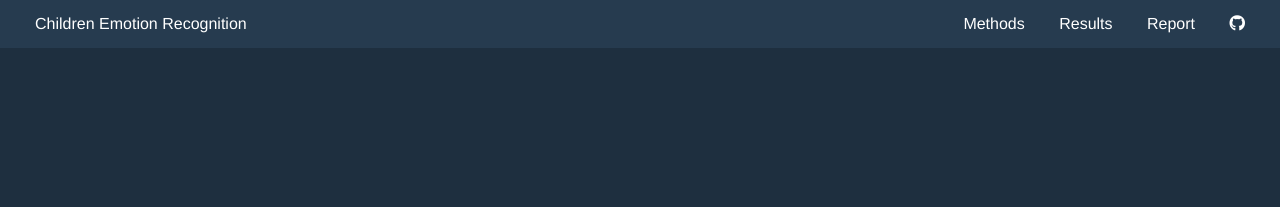
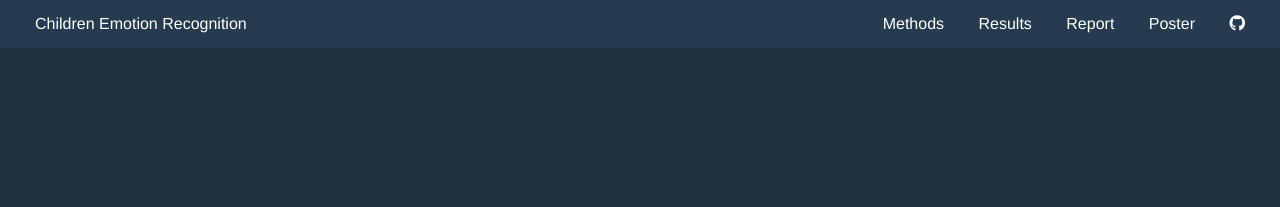
Before and after one commit to ant-li/DSC140B-Capstone-Project, a Jekyll site: the page built from index.html, in a window 1280 px wide. Shown: the top 207 px of the page. Built offline with Jekyll 4.4.1, drawn with Linux system fonts in a browser that asks for light colours.

Commit message:
added poster link

```diff
--- a/_layouts/default.html
+++ b/_layouts/default.html
@@ -22,6 +22,7 @@
                 <a href="{{ '/methods' | relative_url }}">Methods</a>
                 <a href="{{ '/results' | relative_url }}">Results</a>
                 <a href="imgs/report.pdf">Report</a>
+                <a href="https://drive.google.com/file/d/1PiM7Z5mJn3L_fi04WxzrSHnoGOUDbq3-/view/">Poster</a>
                 <a href="https://github.com/amallesw/DSC180B-Q2-Codebase" target="_blank" title="GitHub Repository">
                     <i class="fab fa-github"></i>
                 </a>
```
